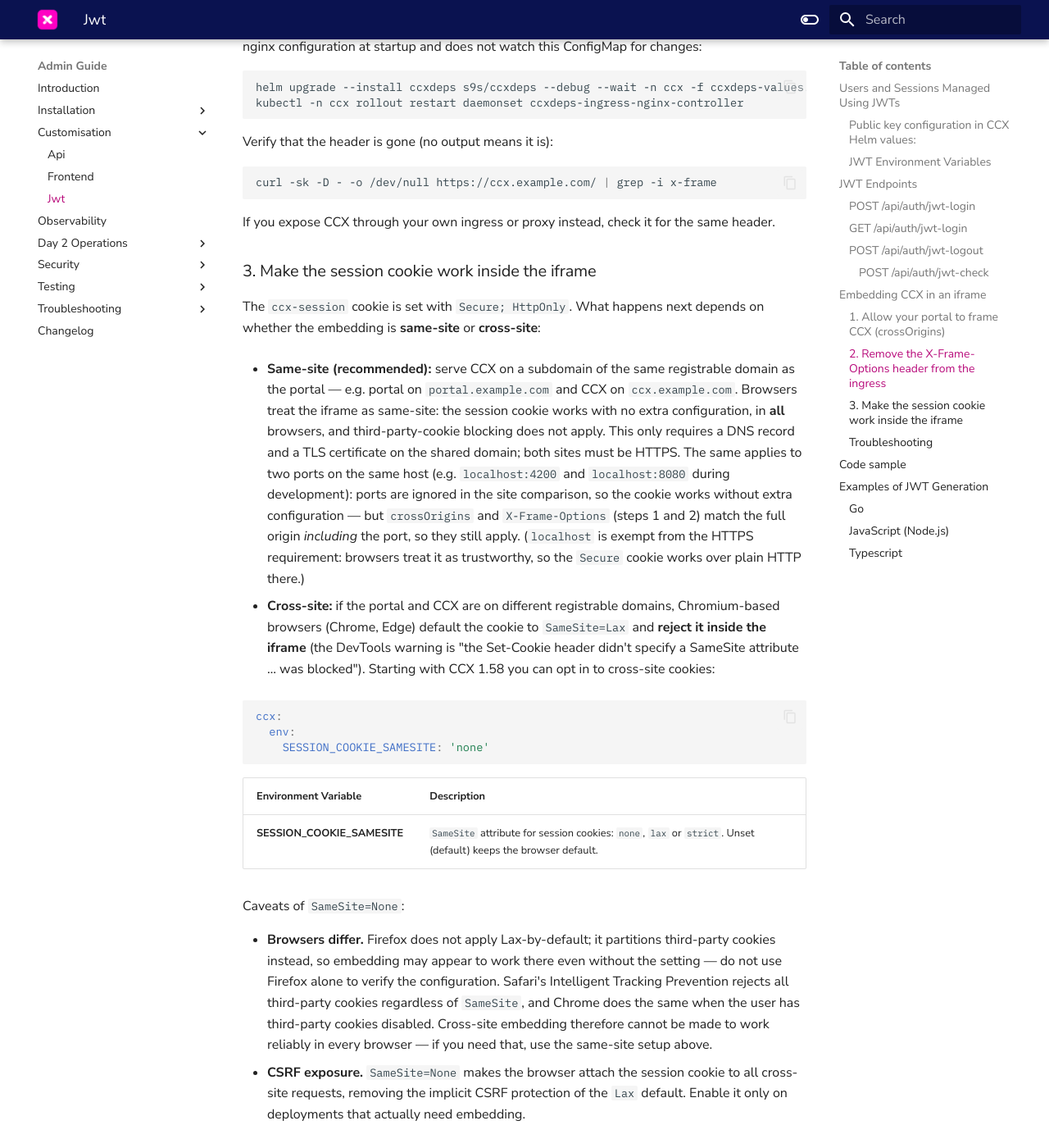
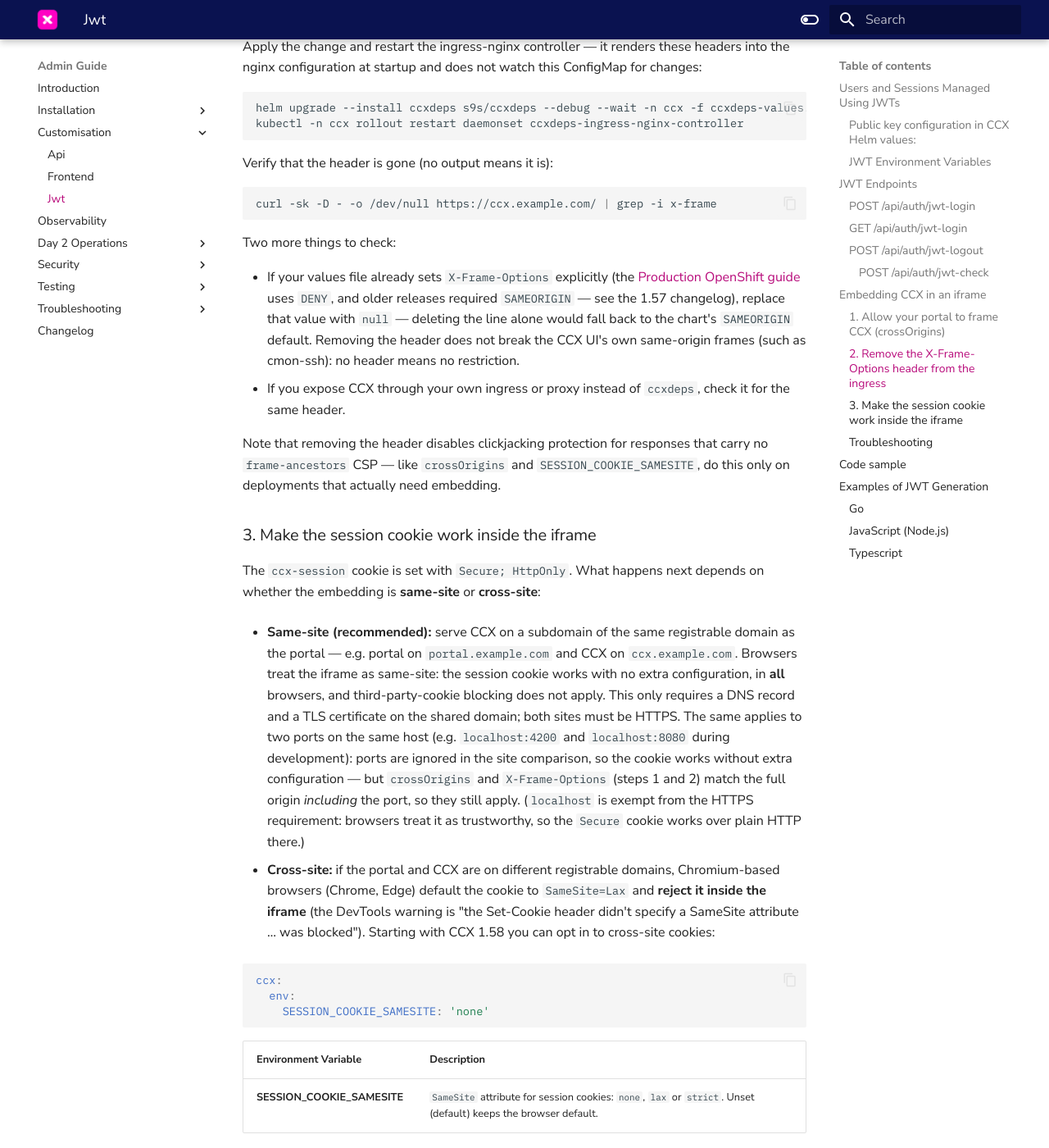
Before and after one commit to severalnines/ccx-docs, an MkDocs documentation site: the page built from docs/admin/Customisation/JWT.md, in a window 1280 px wide and 1400 px high, scrolled down 4947 px. Shown: the whole window at 82% size. Built offline with MkDocs 1.6.1 and Material for MkDocs 9.7.7, drawn with Linux system fonts in a browser that asks for light colours; comment, search, counter and statistics services are not loaded; some of the changed text lies outside the part shown.

Commit message:
CCX-6042 Address review comments and mark cross-site cookies as dev/testing only
Mention X-Frame-Options in the jwt-login cross-reference, cover values
files that set the header explicitly (OpenShift guide uses DENY), add a
clickjacking caveat, and add a warning that SESSION_COOKIE_SAMESITE=none
is for dev/testing — production embedding should use the same-site
subdomain setup.

Co-Authored-By: Claude Fable 5 <noreply@anthropic.com>

````diff
--- a/docs/admin/Customisation/JWT.md
+++ b/docs/admin/Customisation/JWT.md
@@ -83,7 +83,7 @@ There are four endpoints for handling JWTs:
 
 - **Description**: Creates a session for the provided user. The user must exist in the CCX database.
 - **Response**: Returns `303 See other` on success. Redirects the user to the URL provided in the `LOGIN_REDIRECT_URL` environment variable in `ccx-auth-service`.
-- If you call this endpoint from inside an `<iframe>`, see [Embedding CCX in an iframe](#embedding-ccx-in-an-iframe) — additional configuration is required for the session cookie and CSP.
+- If you call this endpoint from inside an `<iframe>`, see [Embedding CCX in an iframe](#embedding-ccx-in-an-iframe) — additional configuration is required for the CSP, the `X-Frame-Options` header and the session cookie.
 
 **Query Parameters:**
 
@@ -173,7 +173,12 @@ Verify that the header is gone (no output means it is):
 curl -sk -D - -o /dev/null https://ccx.example.com/ | grep -i x-frame
 ```
 
-If you expose CCX through your own ingress or proxy instead, check it for the same header.
+Two more things to check:
+
+- If your values file already sets `X-Frame-Options` explicitly (the [Production OpenShift guide](../Installation/Production-Openshift-installation.md) uses `DENY`, and older releases required `SAMEORIGIN` — see the 1.57 changelog), replace that value with `null` — deleting the line alone would fall back to the chart's `SAMEORIGIN` default. Removing the header does not break the CCX UI's own same-origin frames (such as cmon-ssh): no header means no restriction.
+- If you expose CCX through your own ingress or proxy instead of `ccxdeps`, check it for the same header.
+
+Note that removing the header disables clickjacking protection for responses that carry no `frame-ancestors` CSP — like `crossOrigins` and `SESSION_COOKIE_SAMESITE`, do this only on deployments that actually need embedding.
 
 ### 3. Make the session cookie work inside the iframe
 
@@ -192,6 +197,10 @@ The `ccx-session` cookie is set with `Secure; HttpOnly`. What happens next depen
   | Environment Variable        | Description                                                                                                    |
   | --------------------------- | -------------------------------------------------------------------------------------------------------------- |
   | **SESSION_COOKIE_SAMESITE** | `SameSite` attribute for session cookies: `none`, `lax` or `strict`. Unset (default) keeps the browser default. |
+
+  :::warning Development and testing only
+  Use `SESSION_COOKIE_SAMESITE: 'none'` only for development and testing (e.g. a portal on localhost embedding a shared CCX instance) — never in production. Besides the caveats below, cross-site embedding stays broken in Safari and in Chrome with third-party cookies disabled, no matter the configuration. For production embedding, use the same-site setup above: serve CCX on a subdomain of the portal's registrable domain, where the session cookie works in every browser with no override. The `crossOrigins` and `X-Frame-Options` steps still apply there — framing is checked per origin, and a subdomain is a different origin.
+  :::
 
   Caveats of `SameSite=None`:
 
````
